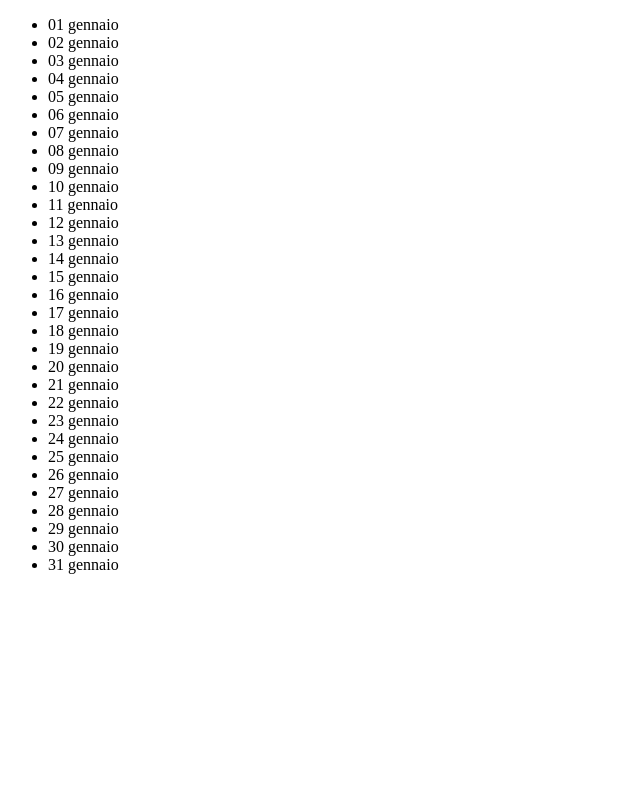
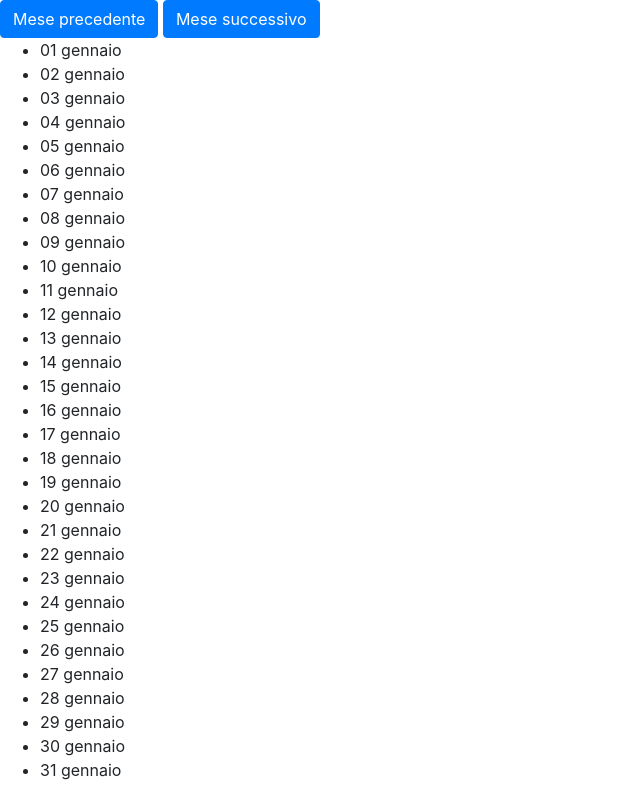
Before and after one commit to Mr2803/ajax-ex-calendar, a plain HTML site: page index.html in a window 1280 px wide. Shown: the whole page, without its empty margins (0-640 px from the left). Drawn offline with nearby package versions, Linux system fonts and the light colour scheme; no server answers.

Commit message:
now the calendar work for every months

```diff
--- a/index.html
+++ b/index.html
@@ -4,11 +4,16 @@
     <meta charset="UTF-8">
     <meta name="viewport" content="width=device-width, initial-scale=1.0">
     <meta http-equiv="X-UA-Compatible" content="ie=edge">
+    <link rel="stylesheet" href="https://maxcdn.bootstrapcdn.com/bootstrap/4.0.0/css/bootstrap.min.css"
+        integrity="sha384-Gn5384xqQ1aoWXA+058RXPxPg6fy4IWvTNh0E263XmFcJlSAwiGgFAW/dAiS6JXm" crossorigin="anonymous">
     <link rel="stylesheet" href="css/style.css">
-    <title>Document</title>
+    <title>Calendar | Marco Rispoli</title>
 </head>
 <body>
     <div class="calendarGlobal">
+        <button id="my_prev" class="btn btn-primary">Mese precedente</button>
+        <button id="my_next" class="btn btn-primary">Mese successivo</button>
+
         <ul class="calendar">
 
         </ul>
--- a/script/script.js
+++ b/script/script.js
@@ -51,6 +51,12 @@ $(document).ready(function () {
    var mese = 1;
    printDays(mese);
    holidayOrNot(mese);
+  /*  $(document).click(function(){
+      var mese = mese +1
+   }) */
+   $("#my_next").click(function(){
+      mese++
+   })
 })
 
 
@@ -58,18 +64,19 @@ $(document).ready(function () {
 function printDays(mese){
 
    //imposto una variabile , setto anno , mese e giorno di partenza e richiedo il conteggio dei giorni di quel mese
-   var daysNumber = moment("2018" + mese + "01" , "YYYY-MM-DD").daysInMonth();
+   /* var daysNumber = moment("2018" + mese + "01" , "YYYY-MM-DD").daysInMonth(); */
+   var daysNumber = moment("2018-0" + mese, "YYYY-MM").daysInMonth();
+
 
    //apro un ciclo for sulla lunghezza del mese che ho selezionato nella mia variabile
    for (i = 1; i <= daysNumber; i++) {
       //imposto una variabile che ha valore della data corrente tranne il giorno che sarà definito dal mio index
-      var dataCorrente = moment('2018-' + mese + '-' + i, 'YYYY-MM-D').format('YYYY-MM-DD');
+      var dataCorrente = moment('2018-' + mese + '-' + i , 'YYYY-MM-D').format('YYYY-MM-DD');
+      console.log(dataCorrente)
       //imposto una variabile che stabilisce il formato della mia variabile precedente in modo da renderlo uguale ai valori che mi rilascia l'api che ho utilizzato
       var formatoData = moment(dataCorrente).format("YYYY-MM-DD")
-      console.log(formatoData)
       //imposto una variabile che sarà la mia stampa in pagina
       var giornoCorrente = moment(dataCorrente).format("DD MMMM");
-      console.log(giornoCorrente);
       //stampo in pagina
       $(".calendar").append('<li data-date="' + formatoData + '">' + giornoCorrente + '</li>');
    }
@@ -78,10 +85,11 @@ function printDays(mese){
 //funzione per effettuare la chiamata AJAX
 function holidayOrNot(mese){
    $.ajax({
-      url: "https://flynn.boolean.careers/exercises/api/holidays?year=2018&month=" + (mese-1),
+      url: "https://flynn.boolean.careers/exercises/api/holidays?year=2018&month=" + (mese - 1),
       method: "GET",
 
       success: function (data) {
+         //imposto un controllo , se la lunghezza dell'array è minore di 0 , questa parte di codice non viene eseguita
          if (data.response.length > 0) {
             for (var i = 0; i < data.response.length; i++) {
                console.log(data.response.length)
```
